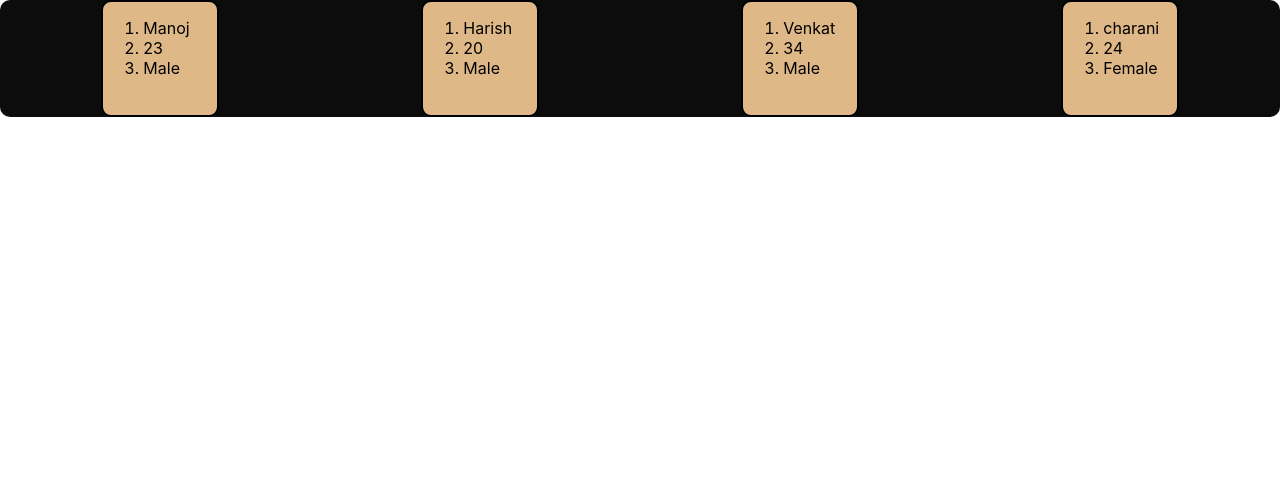
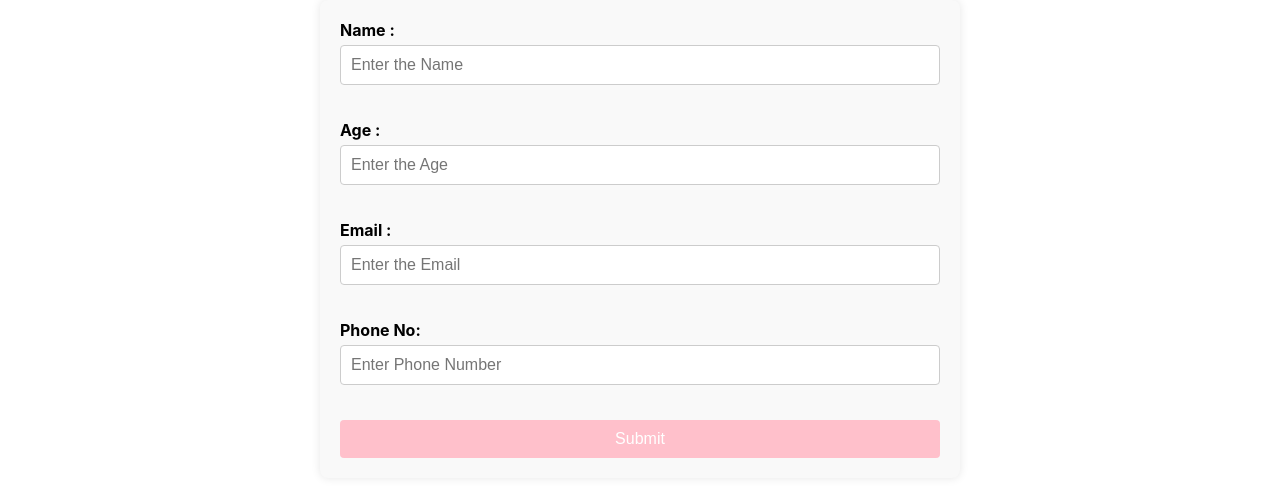
Before and after one commit to Manojms2004/Form-app, a React (Create React App) app: page / in a window 1280 px wide. Shown: the top 496 px of the page. Built offline with nearby package versions, Linux system fonts and the light colour scheme.

Commit message:
Nothing added

```diff
--- a/src/App.js
+++ b/src/App.js
@@ -1,6 +1,6 @@
 import React from 'react';
 import './App.css';
-// import FromComp from './Components/FromComp';
+import FromComp from './Components/FromComp';
 import Demo from './Components/Demo';
 
 const sendData = [
@@ -30,8 +30,8 @@ const sendData = [
 
 function App() {
   return (
-    <Demo collect = {sendData}/>
-    // <FromComp/>
+    // <Demo collect = {sendData}/>
+    <FromComp/>
   );
 }
 
--- a/src/Components/FromComp.jsx
+++ b/src/Components/FromComp.jsx
@@ -22,6 +22,7 @@ export default function FromComp() {
     setPho("")
 
   }
+
 
   return (
     <div className="container-div">
@@ -56,7 +57,6 @@ export default function FromComp() {
 
             <button type="submit">Submit</button>
         </form>
-
       <DisplayCom showArray = {show}/>
     </div>
   )
```
